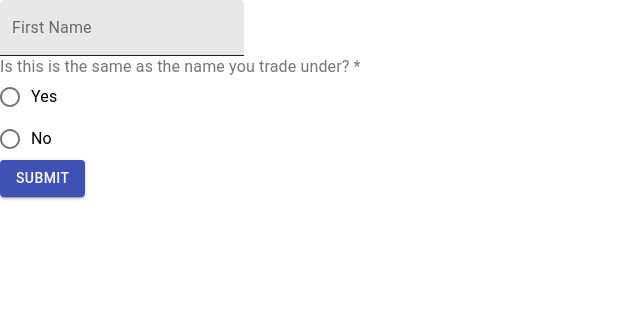
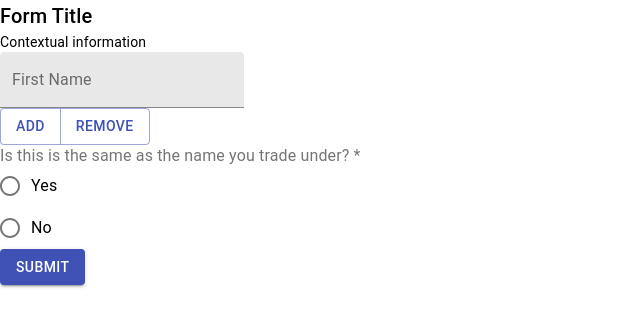
Before and after one commit to Jezfx/form-spike, a React (Create React App) app: page / in a window 1280 px wide. Shown: the top 326 px of the page, without its empty margins (0-640 px from the left). Built offline with nearby package versions, Linux system fonts and the light colour scheme.

Commit message:
fieldarrays

```diff
--- a/src/App.js
+++ b/src/App.js
@@ -1,11 +1,12 @@
 import React from "react";
 
-import Button from "@material-ui/core/Button";
+import { Button, Typography } from "@material-ui/core";
 import { useForm } from "react-hook-form";
 
 import EditableForm from "./EditableForm";
 import ControlledTextField from "./ControlledTextField";
 import ControlledRadioGroup from "./ControlledRadioGroup";
+import ControlledFieldArray from "./ControlledFieldArray";
 
 // QUESTIONS
 // radio fields
@@ -28,6 +29,12 @@ const fields = [
     Component: ControlledTextField,
     name: "firstName",
     label: "First Name",
+  },
+  {
+    Component: ControlledFieldArray,
+    name: "import_countries",
+    label: "Import contries",
+    defaultValue: ["spain", "germany"],
   },
   {
     title: "Is this is the same as the name you trade under? *",
@@ -60,12 +67,16 @@ const App = () => {
   };
 
   return (
+    <>
+      <Typography variant="h6">Form Title</Typography>
+      <Typography variant="body2">Contextual information</Typography>
       <EditableForm
         methods={methods}
         onSubmit={onSubmit}
         fields={fields}
         buttons={renderButtons}
       />
+    </>
   );
 };
 
--- /dev/null
+++ b/src/ControlledFieldArray/ControlledFieldArray.js
@@ -0,0 +1,62 @@
+import React from "react";
+import { Controller } from "react-hook-form";
+import { TextField, Button, ButtonGroup, Box } from "@material-ui/core";
+
+import { useFormContext, useFieldArray } from "react-hook-form";
+
+// TODO:
+// - Validation
+// - DefaultValues
+
+const ControlledFieldArray = ({ name, label }) => {
+  const { control, error } = useFormContext();
+  const { fields, append, remove } = useFieldArray({
+    control,
+    name,
+  });
+
+  const appendField = () => {
+    append({
+      value: "",
+    });
+  };
+
+  const removeField = () => {
+    remove(-1);
+  };
+
+  return (
+    <>
+      {fields &&
+        fields.map((field, index) => (
+          <Controller
+            name={`${name}[${index}].value`}
+            control={control}
+            defaultValue={field.value}
+            render={({
+              field: { onChange, value, name },
+              fieldState: { error },
+            }) => (
+              <TextField
+                label={label}
+                name={name}
+                variant="filled"
+                value={value}
+                onChange={onChange}
+                error={!!error}
+                helperText={error ? error.message : null}
+              />
+            )}
+          />
+        ))}
+      <Box>
+        <ButtonGroup color="primary" aria-label="outlined primary button group">
+          <Button onClick={appendField}>Add</Button>
+          <Button onClick={removeField}>Remove</Button>
+        </ButtonGroup>
+      </Box>
+    </>
+  );
+};
+
+export default ControlledFieldArray;
--- /dev/null
+++ b/src/ControlledFieldArray/index.js
@@ -0,0 +1 @@
+export { default } from "./ControlledFieldArray";
```
Lines whose indentation alone changed are shown as unchanged.
